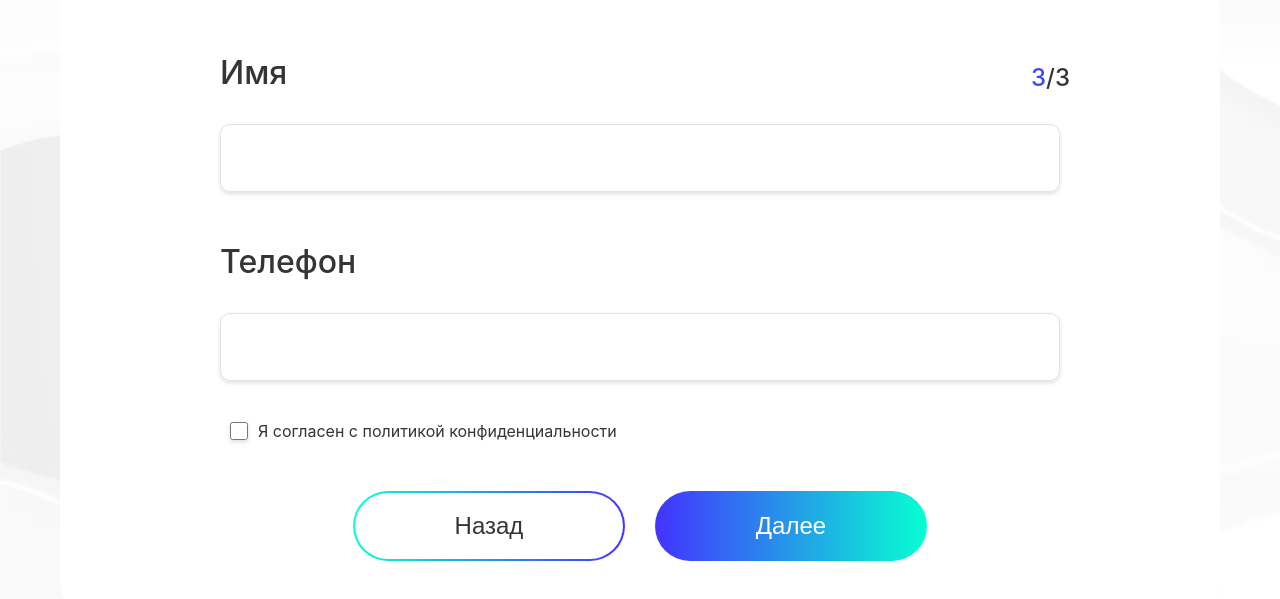
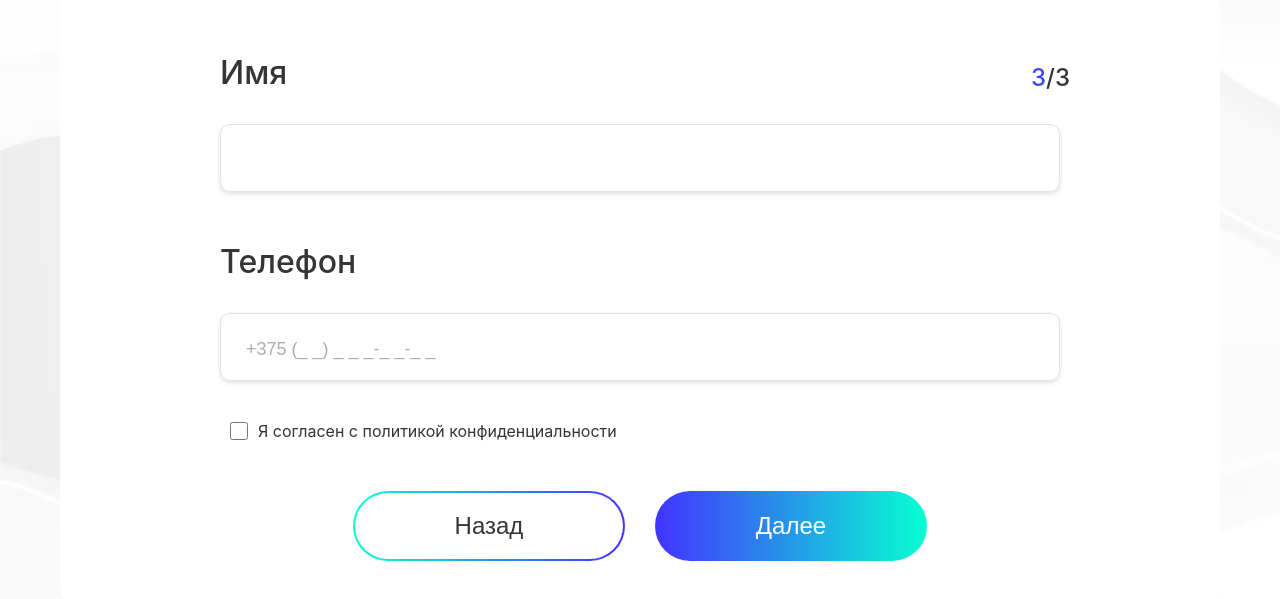
Before and after one commit to Aleksandr-Glebik/lead-pro-group-test-task, a React (Create React App) app: page /3 in a window 1280 px wide. Shown: the part 105-704 px from the top of the page. Built offline with nearby package versions, Linux system fonts and the light colour scheme; no server answers.

Commit message:
feat: add inputPhoneMask, RU and BY

```diff
--- a/src/components/UI/inputs/InputPhone/InputPhone.module.css
+++ b/src/components/UI/inputs/InputPhone/InputPhone.module.css
@@ -1,4 +1,9 @@
-input {
+.container {
+    width: 100%;
+    position: relative;
+}
+
+.phone {
     border:none;
     background-image:none;
     background-color:transparent;
@@ -17,3 +22,27 @@ input {
     color: #353535;
     box-shadow: rgba(99, 99, 99, 0.2) 0px 2px 4px 0px;
 }
+
+.phone::placeholder {
+    font-size: 18px;
+    font-weight: 400;
+    color: #ADADAD;
+}
+
+.invalid {
+    border: 1px solid red;
+}
+
+.message {
+    display: none
+}
+
+.invalidMessage {
+    display: inline-block;
+    position: absolute;
+    top: -24px;
+    left: 0px;
+    width: 100%;
+    height: 20px;
+    color: red;
+}
--- a/src/components/UI/inputs/InputPhone/InputPhone.tsx
+++ b/src/components/UI/inputs/InputPhone/InputPhone.tsx
@@ -1,24 +1,79 @@
+import { useEffect, useState } from 'react';
 import { ActionType } from '../../../../reducer';
 import { useStateContext } from '../../../../rootState';
 import styles from './InputPhone.module.css'
+import clsx from 'clsx';
+
+let invalidMessage = 'Введите номер телефона'
+const regex = new RegExp(`(\\s*)?(\\+)?([- _():=+]?\\d[- _():=+]?){10,14}(\\s*)?`)
+let BYPhoneMask = '+375 (_ _) _ _ _-_ _-_ _'
+let RUPhoneMask = '+7 (_ _ _) _ _ _-_ _ _ _'
 
 const InputPhone = () => {
   const { state, dispatch } = useStateContext()
   const { phone } = state;
 
+  const [valid, setValid] = useState(true)
+  const [phoneMask, setPhoneMask] = useState(BYPhoneMask)
+
+  useEffect(() => {
+    const fetchData = async () => {
+      const request = await fetch("https://ipinfo.io/json", {
+        method: "GET",
+        headers: {
+          "Accept": "application/json"
+        }
+      })
+      const jsonResponse = await request.json()
+      console.log(jsonResponse.ip, jsonResponse.country)
+      // InputPhone.tsx:18 GET https://ipinfo.io/json 429 (Too Many Requests)
+      if (jsonResponse.country === 'BY') {
+        setPhoneMask(BYPhoneMask)
+      } else if (jsonResponse.country === 'RU') {
+        setPhoneMask(RUPhoneMask)
+      }
+    }
+    fetchData()
+  }, [])
+
   const inputHandler = (event: React.ChangeEvent<HTMLInputElement>) => {
+    if (regex.test(event.target.value)) {
+      setValid(true)
+    }
+
+    if (!regex.test(event.target.value)) {
+      setValid(false)
+    }
+
     if (dispatch) {
       dispatch({ type: ActionType.SET_PHONE, payload: event.target.value })
     }
   };
 
   return (
-    <input
-        type='tel'
-        className={styles.phone}
-        value={phone}
-        onChange={inputHandler}
-    />
+    <div className={styles.container}>
+      <input
+          type='tel'
+          className={
+            clsx(
+              styles.phone,
+              !valid ? styles.invalid : ''
+            )
+          }
+          value={phone}
+          onChange={inputHandler}
+          placeholder={phoneMask}
+      />
+      <span className={
+            clsx(
+              styles.message,
+              !valid ? styles.invalidMessage : ''
+            )
+          }
+    >
+      {invalidMessage}
+    </span>
+    </div>
  )
 }
 
```
